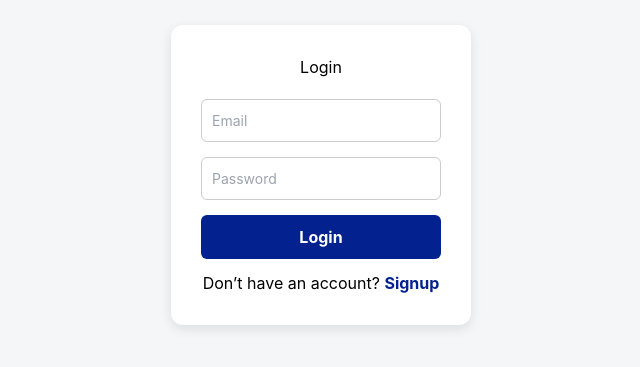
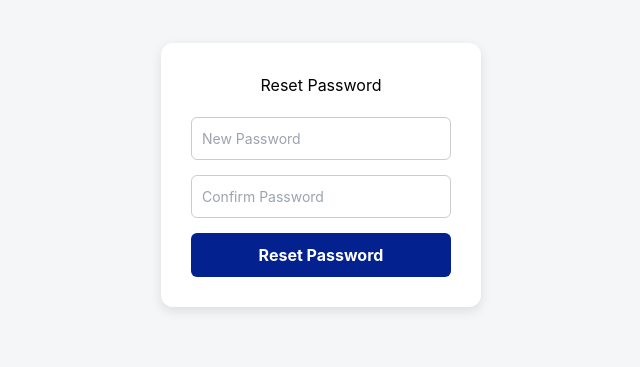
Before and after one commit to Pragatisingh0417/translator-frontend, a React (Create React App) app: page /reset-password/1 in a window 1280 px wide. Shown: the part 225-592 px from the top of the page, without its empty margins (319-959 px from the left). Built offline with nearby package versions, Linux system fonts and the light colour scheme.

Commit message:
updated code

```diff
--- a/src/App.js
+++ b/src/App.js
@@ -6,6 +6,7 @@ import Signup from "./pages/Signup";
 import Dashboard from "./pages/Dashboard";
 import Profile from "./pages/Profile";
 import DeleteAccount from "./pages/DeleteAccount";
+import ResetPassword from "./pages/ResetPassword";
 
 function App() {
   const [token, setToken] = useState(localStorage.getItem("token"));
@@ -17,8 +18,13 @@ function App() {
     <BrowserRouter>
   <Routes>
 
-        {/* PUBLIC ROUTE */}
+  {/* PUBLIC ROUTES */}
   <Route path="/delete-account" element={<DeleteAccount />} />
+
+  <Route
+    path="/reset-password/:token"
+    element={<ResetPassword />}
+  />
 
   {/* NOT LOGGED IN */}
   {!token ? (
--- a/src/components/LanguageForm.js
+++ b/src/components/LanguageForm.js
@@ -17,7 +17,7 @@ export default function LanguageForm({ onAdded }) {
       const token = localStorage.getItem("token");
 
       await axios.post(
-        "https://language-backend-f9qf.onrender.com/api/languages",
+        "https://api.mothertonguetranslator.com/api/languages",
         { name, code, locale, flag }, // ✅ FIXED (locale added)
         {
           headers: {
--- a/src/components/LanguageList.js
+++ b/src/components/LanguageList.js
@@ -6,7 +6,7 @@ export default function LanguageList({ refresh }) {
 
   const fetchLanguages = async () => {
     const res = await axios.get(
-      "https://language-backend-f9qf.onrender.com/api/languages"
+      "https://api.mothertonguetranslator.com/api/languages"
     );
     setLanguages(res.data);
   };
@@ -16,7 +16,7 @@ export default function LanguageList({ refresh }) {
       const token = localStorage.getItem("token");
 
       await axios.delete(
-        `https://language-backend-f9qf.onrender.com/api/languages/${id}`,
+        `https://api.mothertonguetranslator.com/api/languages/${id}`,
         {
           headers: {
             Authorization: `Bearer ${token}`,
--- a/src/components/UserList.js
+++ b/src/components/UserList.js
@@ -7,7 +7,7 @@ export default function UserList() {
   useEffect(() => {
     const fetchUsers = async () => {
       const res = await axios.get(
-        "https://language-backend-f9qf.onrender.com/api/auth/users"
+        "https://api.mothertonguetranslator.com/api/auth/users"
       );
       setUsers(res.data);
     };
--- a/src/pages/DeleteAccount.js
+++ b/src/pages/DeleteAccount.js
@@ -16,7 +16,7 @@ const handleDeleteRequest = async (e) => {
   setError("");
 
   try {
-    const res = await fetch("https://language-backend-f9qf.onrender.com/api/delete-account", {
+    const res = await fetch("https://api.mothertonguetranslator.com/api/delete-account", {
       method: "POST",
       headers: {
         "Content-Type": "application/json",
--- a/src/pages/Login.js
+++ b/src/pages/Login.js
@@ -2,13 +2,20 @@ import { useState } from "react";
 import axios from "axios";
 
 export default function Login({ setToken, switchToSignup }) {
+
   const [email, setEmail] = useState("");
   const [password, setPassword] = useState("");
 
+  const [showForgot, setShowForgot] = useState(false);
+  const [forgotEmail, setForgotEmail] = useState("");
+
+  // LOGIN
   const login = async () => {
+
     try {
+
       const res = await axios.post(
-      "https://language-backend-f9qf.onrender.com/api/auth/login",
+        "https://api.mothertonguetranslator.com/api/auth/login",
         { email, password }
       );
 
@@ -19,7 +26,7 @@ export default function Login({ setToken, switchToSignup }) {
 
       setToken(token);
 
-    // 👉 REDIRECT BASED ON ROLE
+      // Redirect by role
       if (role === "admin") {
         window.location.href = "/dashboard";
       } else {
@@ -30,12 +37,44 @@ export default function Login({ setToken, switchToSignup }) {
       alert("Login failed");
     }
   };
+
+  // FORGOT PASSWORD
+  const forgotPassword = async () => {
+
+    try {
+
+      const res = await axios.post(
+        "https://api.mothertonguetranslator.com/api/auth/forgot-password",
+        {
+          email: forgotEmail,
+        }
+      );
+
+      alert(res.data.msg);
+
+      setShowForgot(false);
+      setForgotEmail("");
+
+    } catch (err) {
+
+      alert(
+        err.response?.data?.msg || "Something went wrong"
+      );
+    }
+  };
+
   return (
     <div style={styles.container}>
+
       <div style={styles.card}>
 
-        <h2 style={styles.title}>Login</h2>
+        <h2 style={styles.title}>
+          {showForgot ? "Forgot Password" : "Login"}
+        </h2>
 
+        {/* LOGIN FORM */}
+        {!showForgot ? (
+          <>
             <input
               style={styles.input}
               type="email"
@@ -56,13 +95,53 @@ export default function Login({ setToken, switchToSignup }) {
               Login
             </button>
 
-        {/* 🔁 Switch to Signup */}
+            {/* Forgot Password */}
+            <p
+              style={styles.forgot}
+              onClick={() => setShowForgot(true)}
+            >
+              Forgot Password?
+            </p>
+
+            {/* Signup */}
             <p style={{ marginTop: 12 }}>
               Don’t have an account?{" "}
-          <span style={styles.link} onClick={switchToSignup}>
+              <span
+                style={styles.link}
+                onClick={switchToSignup}
+              >
                 Signup
               </span>
             </p>
+          </>
+        ) : (
+          <>
+            {/* FORGOT PASSWORD FORM */}
+            <input
+              style={styles.input}
+              type="email"
+              placeholder="Enter your email"
+              value={forgotEmail}
+              onChange={(e) =>
+                setForgotEmail(e.target.value)
+              }
+            />
+
+            <button
+              style={styles.button}
+              onClick={forgotPassword}
+            >
+              Send Reset Link
+            </button>
+
+            <p
+              style={styles.link}
+              onClick={() => setShowForgot(false)}
+            >
+              Back to Login
+            </p>
+          </>
+        )}
 
       </div>
     </div>
@@ -77,17 +156,20 @@ const styles = {
     alignItems: "center",
     background: "#f4f6f8",
   },
+
   card: {
     background: "#fff",
     padding: 30,
     borderRadius: 12,
     boxShadow: "0 4px 12px rgba(0,0,0,0.1)",
-    width: 300,
+    width: 320,
     textAlign: "center",
   },
+
   title: {
     marginBottom: 20,
   },
+
   input: {
     width: "100%",
     padding: 10,
@@ -96,6 +178,7 @@ const styles = {
     border: "1px solid #ccc",
     fontSize: 14,
   },
+
   button: {
     width: "100%",
     padding: 10,
@@ -106,9 +189,19 @@ const styles = {
     cursor: "pointer",
     fontWeight: "bold",
   },
+
   link: {
     color: "#03228f",
     cursor: "pointer",
     fontWeight: "bold",
+    marginTop: 12,
+    display: "inline-block",
+  },
+
+  forgot: {
+    color: "#03228f",
+    cursor: "pointer",
+    marginTop: 10,
+    fontSize: 14,
   },
 };
--- a/src/pages/Profile.js
+++ b/src/pages/Profile.js
@@ -16,7 +16,7 @@ export default function Profile() {
         const token = localStorage.getItem("token");
 
         const res = await axios.get(
-          "https://language-backend-f9qf.onrender.com/api/auth/profile",
+          "https://api.mothertonguetranslator.com/api/auth/profile",
           {
             headers: {
               Authorization: `Bearer ${token}`,
--- /dev/null
+++ b/src/pages/ResetPassword.js
@@ -0,0 +1,122 @@
+import React, { useState } from "react";
+import axios from "axios";
+import { useParams, useNavigate } from "react-router-dom";
+
+export default function ResetPassword() {
+
+  const { token } = useParams();
+
+  const navigate = useNavigate();
+
+  const [password, setPassword] = useState("");
+  const [confirmPassword, setConfirmPassword] = useState("");
+
+  const resetPassword = async () => {
+
+    if (password !== confirmPassword) {
+      return alert("Passwords do not match");
+    }
+
+    try {
+
+      const res = await axios.post(
+        `https://api.mothertonguetranslator.com/api/auth/reset-password/${token}`,
+        {
+          password,
+        }
+      );
+
+      alert(res.data.msg);
+
+      // Redirect to login
+      navigate("/");
+
+    } catch (err) {
+
+      alert(
+        err.response?.data?.msg || "Something went wrong"
+      );
+    }
+  };
+
+  return (
+    <div style={styles.container}>
+
+      <div style={styles.card}>
+
+        <h2 style={styles.title}>
+          Reset Password
+        </h2>
+
+        <input
+          style={styles.input}
+          type="password"
+          placeholder="New Password"
+          value={password}
+          onChange={(e) => setPassword(e.target.value)}
+        />
+
+        <input
+          style={styles.input}
+          type="password"
+          placeholder="Confirm Password"
+          value={confirmPassword}
+          onChange={(e) =>
+            setConfirmPassword(e.target.value)
+          }
+        />
+
+        <button
+          style={styles.button}
+          onClick={resetPassword}
+        >
+          Reset Password
+        </button>
+
+      </div>
+    </div>
+  );
+}
+
+const styles = {
+  container: {
+    height: "100vh",
+    display: "flex",
+    justifyContent: "center",
+    alignItems: "center",
+    background: "#f4f6f8",
+  },
+
+  card: {
+    background: "#fff",
+    padding: 30,
+    borderRadius: 12,
+    boxShadow: "0 4px 12px rgba(0,0,0,0.1)",
+    width: 320,
+    textAlign: "center",
+  },
+
+  title: {
+    marginBottom: 20,
+  },
+
+  input: {
+    width: "100%",
+    padding: 10,
+    marginBottom: 15,
+    borderRadius: 6,
+    border: "1px solid #ccc",
+    fontSize: 14,
+  },
+
+  button: {
+    width: "100%",
+    padding: 10,
+    background: "#03228f",
+    color: "#fff",
+    border: "none",
+    borderRadius: 6,
+    cursor: "pointer",
+    fontWeight: "bold",
+  },
+};
--- a/src/pages/Signup.js
+++ b/src/pages/Signup.js
@@ -16,7 +16,7 @@ export default function Signup({ switchToLogin }) {
 
     try {
       await axios.post(
-        "https://language-backend-f9qf.onrender.com/api/auth/signup",
+        "https://api.mothertonguetranslator.com/api/auth/signup",
         { name, email, password, dob, gender }
       );
 
```
Lines whose indentation alone changed are shown as unchanged.
